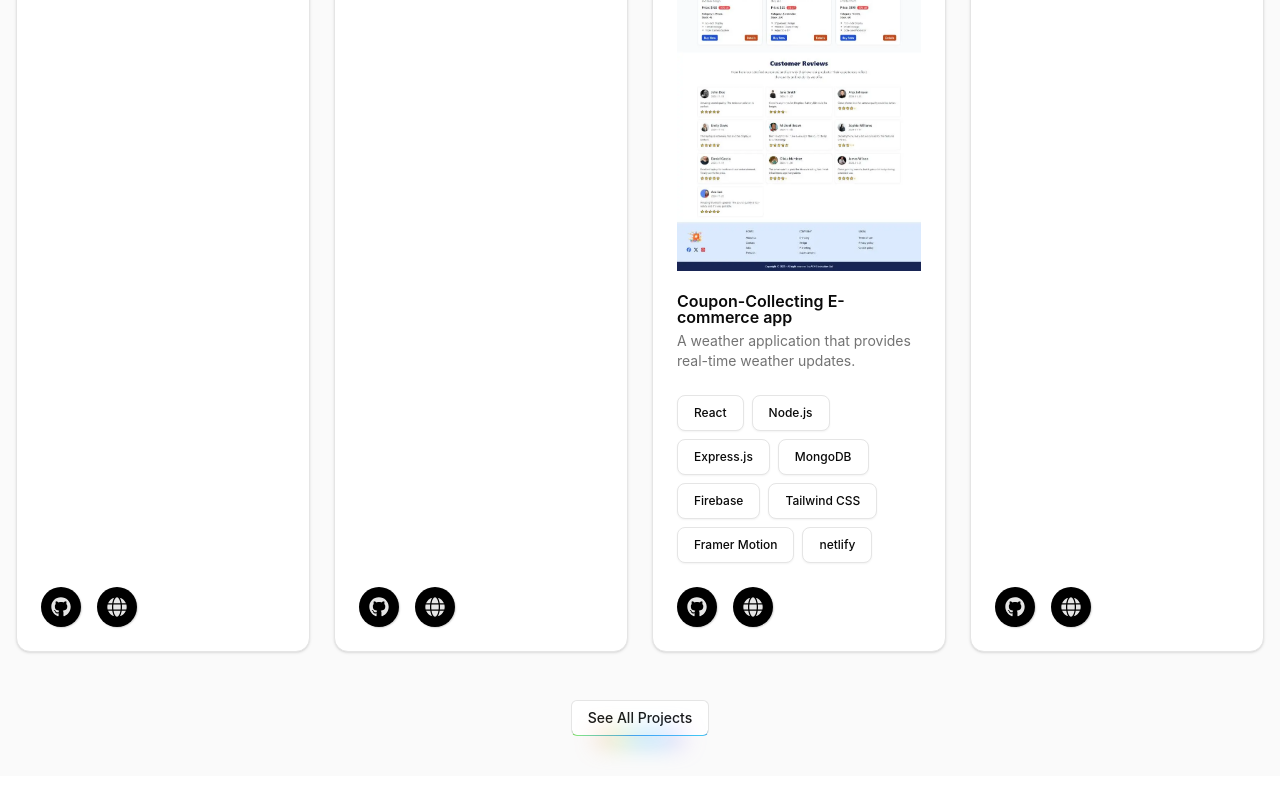
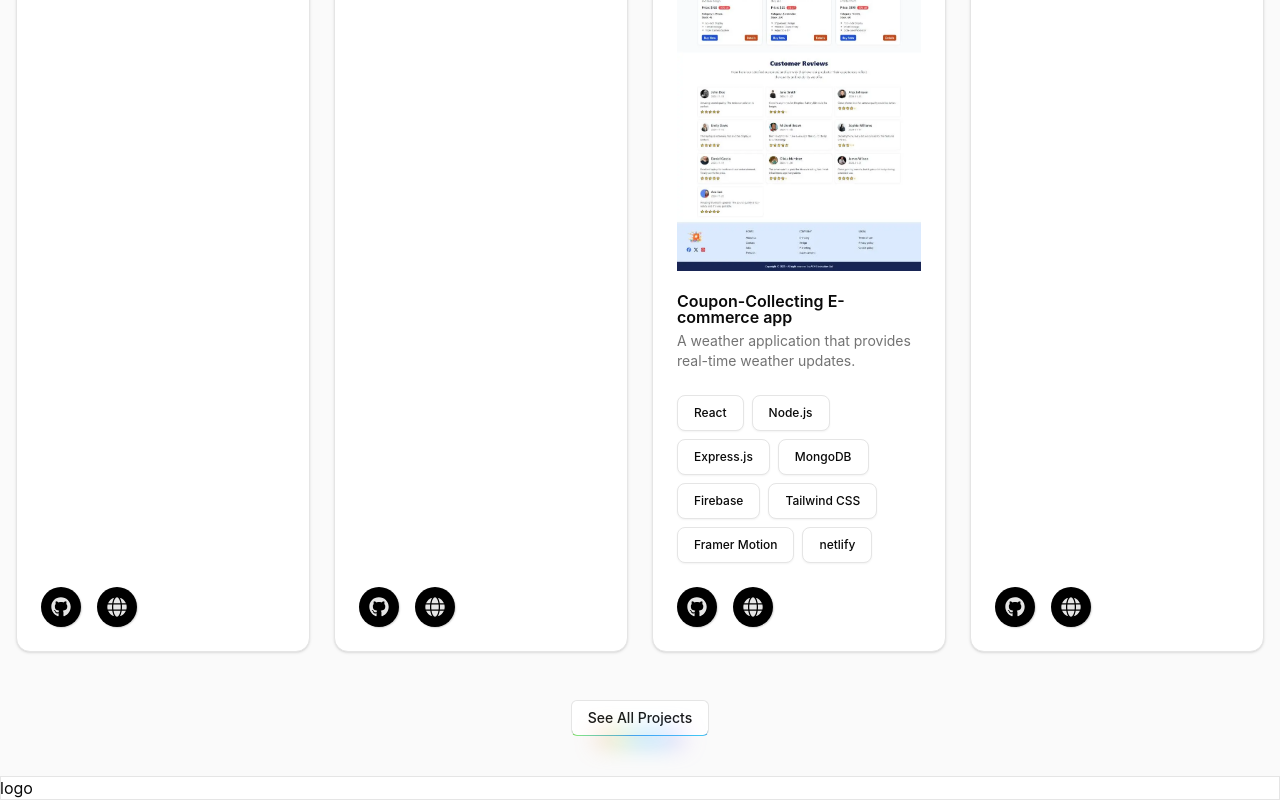
Before and after one commit to wptasmina/My-Portfolio, a Next.js app: page / in a window 1280 px wide. Shown: the part 4300-5100 px from the top of the page. Before the commit the page ends 5076 px from the top, so only its background shows below. Built offline with nearby package versions, Linux system fonts and the light colour scheme.

Commit message:
Magic Card add

```diff
--- a/app/page.tsx
+++ b/app/page.tsx
@@ -1,6 +1,9 @@
 import HeroSection from "@/components/HomeSection/HeroSection";
 import AboutPage from "./about/page";
 import Projects from "@/components/Projects/Projects";
+import Login from "@/components/Login";
+
+
 
 
 export default function Home() {
@@ -10,6 +13,7 @@ export default function Home() {
         <HeroSection />
         <AboutPage/>
         <Projects />
+        <Login />
 
       </main>
 
--- /dev/null
+++ b/components/Login.tsx
@@ -0,0 +1,11 @@
+import React from 'react'
+import { MagicCard } from './magicui/magic-card'
+
+export default function Login() {
+  return (
+    <div>
+      <MagicCard> logo</MagicCard>
+
+    </div>
+  )
+}
--- /dev/null
+++ b/components/magicui/magic-card.tsx
@@ -0,0 +1,108 @@
+"use client";
+
+import { motion, useMotionTemplate, useMotionValue } from "motion/react";
+import React, { useCallback, useEffect, useRef } from "react";
+
+import { cn } from "@/lib/utils";
+
+interface MagicCardProps {
+  children?: React.ReactNode;
+  className?: string;
+  gradientSize?: number;
+  gradientColor?: string;
+  gradientOpacity?: number;
+  gradientFrom?: string;
+  gradientTo?: string;
+}
+
+export function MagicCard({
+  children,
+  className,
+  gradientSize = 200,
+  gradientColor = "#262626",
+  gradientOpacity = 0.8,
+  gradientFrom = "#9E7AFF",
+  gradientTo = "#FE8BBB",
+}: MagicCardProps) {
+  const cardRef = useRef<HTMLDivElement>(null);
+  const mouseX = useMotionValue(-gradientSize);
+  const mouseY = useMotionValue(-gradientSize);
+
+  const handleMouseMove = useCallback(
+    (e: MouseEvent) => {
+      if (cardRef.current) {
+        const { left, top } = cardRef.current.getBoundingClientRect();
+        const clientX = e.clientX;
+        const clientY = e.clientY;
+        mouseX.set(clientX - left);
+        mouseY.set(clientY - top);
+      }
+    },
+    [mouseX, mouseY],
+  );
+
+  const handleMouseOut = useCallback(
+    (e: MouseEvent) => {
+      if (!e.relatedTarget) {
+        document.removeEventListener("mousemove", handleMouseMove);
+        mouseX.set(-gradientSize);
+        mouseY.set(-gradientSize);
+      }
+    },
+    [handleMouseMove, mouseX, gradientSize, mouseY],
+  );
+
+  const handleMouseEnter = useCallback(() => {
+    document.addEventListener("mousemove", handleMouseMove);
+    mouseX.set(-gradientSize);
+    mouseY.set(-gradientSize);
+  }, [handleMouseMove, mouseX, gradientSize, mouseY]);
+
+  useEffect(() => {
+    document.addEventListener("mousemove", handleMouseMove);
+    document.addEventListener("mouseout", handleMouseOut);
+    document.addEventListener("mouseenter", handleMouseEnter);
+
+    return () => {
+      document.removeEventListener("mousemove", handleMouseMove);
+      document.removeEventListener("mouseout", handleMouseOut);
+      document.removeEventListener("mouseenter", handleMouseEnter);
+    };
+  }, [handleMouseEnter, handleMouseMove, handleMouseOut]);
+
+  useEffect(() => {
+    mouseX.set(-gradientSize);
+    mouseY.set(-gradientSize);
+  }, [gradientSize, mouseX, mouseY]);
+
+  return (
+    <div
+      ref={cardRef}
+      className={cn("group relative rounded-[inherit]", className)}
+    >
+      <motion.div
+        className="pointer-events-none absolute inset-0 rounded-[inherit] bg-border duration-300 group-hover:opacity-100"
+        style={{
+          background: useMotionTemplate`
+          radial-gradient(${gradientSize}px circle at ${mouseX}px ${mouseY}px,
+          ${gradientFrom},
+          ${gradientTo},
+          var(--border) 100%
+          )
+          `,
+        }}
+      />
+      <div className="absolute inset-px rounded-[inherit] bg-background" />
+      <motion.div
+        className="pointer-events-none absolute inset-px rounded-[inherit] opacity-0 transition-opacity duration-300 group-hover:opacity-100"
+        style={{
+          background: useMotionTemplate`
+            radial-gradient(${gradientSize}px circle at ${mouseX}px ${mouseY}px, ${gradientColor}, transparent 100%)
+          `,
+          opacity: gradientOpacity,
+        }}
+      />
+      <div className="relative">{children}</div>
+    </div>
+  );
+}
```
